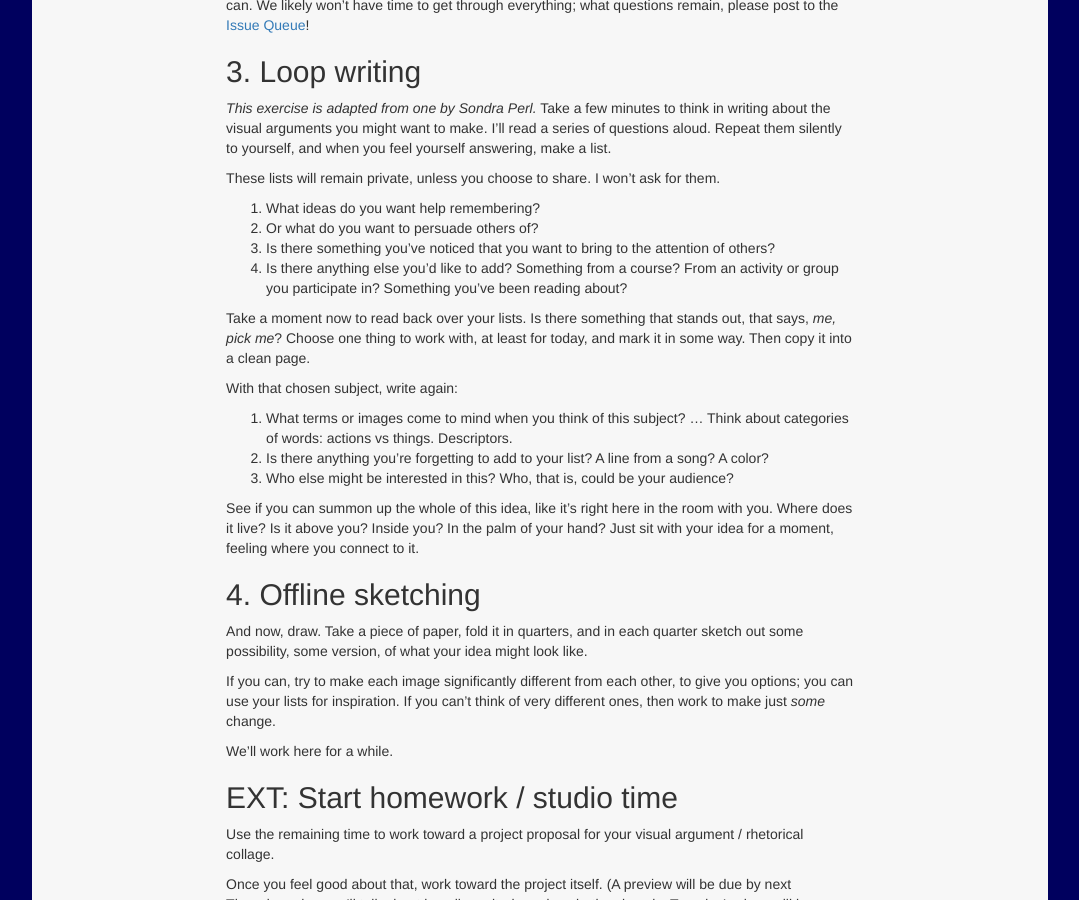
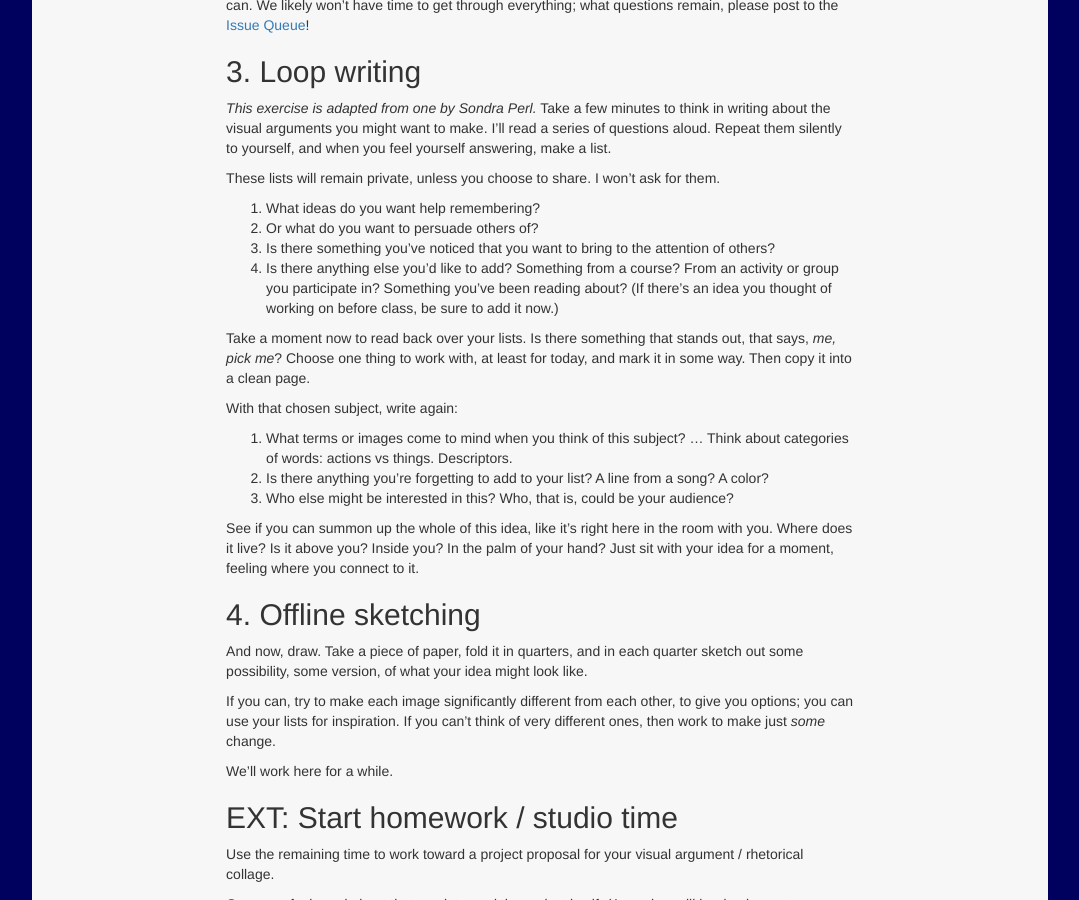
Before and after one commit to benmiller314/cdm2019fall, a Jekyll site: the page built from plans/lesson-11.md, in a window 1280 px wide and 900 px high, scrolled down 621 px. Shown: the whole window, without its empty margins (100-1179 px from the left). Built offline with Jekyll 4.4.1, drawn with Linux system fonts in a browser that asks for light colours; our own code applies the rules of GitHub Pages for plain Markdown files.

Commit message:
add reminder to include existing ideas

```diff
--- a/plans/lesson-11.md
+++ b/plans/lesson-11.md
@@ -45,7 +45,7 @@ These lists will remain private, unless you choose to share. I won't ask for the
 1. What ideas do you want help remembering?
 2. Or what do you want to persuade others of?
 3. Is there something you've noticed that you want to bring to the attention of others?
-4. Is there anything else you'd like to add? Something from a course? From an activity or group you participate in? Something you've been reading about?
+4. Is there anything else you'd like to add? Something from a course? From an activity or group you participate in? Something you've been reading about? (If there's an idea you thought of working on before class, be sure to add it now.)
 
 Take a moment now to read back over your lists. Is there something that stands out, that says, _me, pick me_? Choose one thing to work with, at least for today, and mark it in some way. Then copy it into a clean page.
 
@@ -71,9 +71,6 @@ Use the remaining time to work toward a project proposal for your visual argumen
 Once you feel good about that, work toward the project itself. (A preview will be due by next Thursday, when we'll talk about baseline criteria and aspirational goals. Tuesday's class will be dedicated to studio time.)
 
 
-<div style="height:500px; height:50vh;">
-<!-- This div left intentionally blank, for spacing -->
-</div>
 
 ## Homework for next time
 
```
